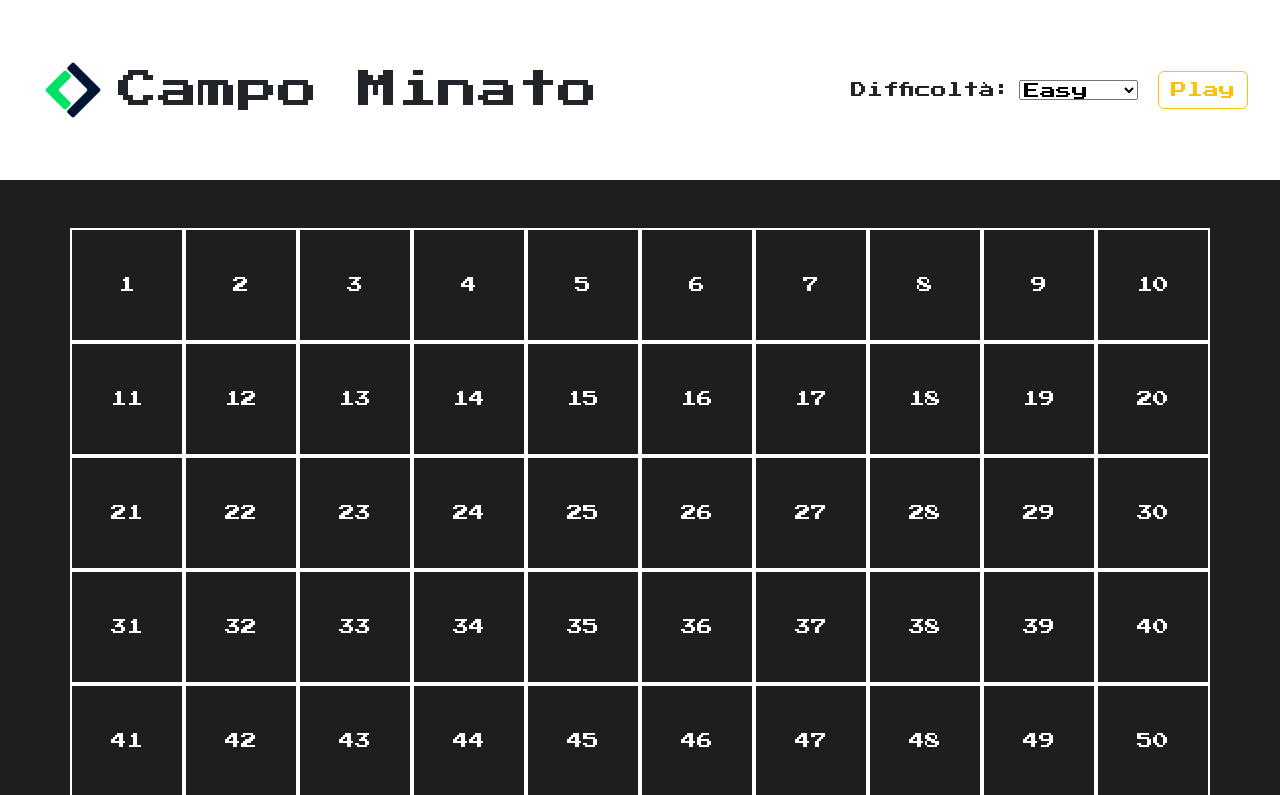
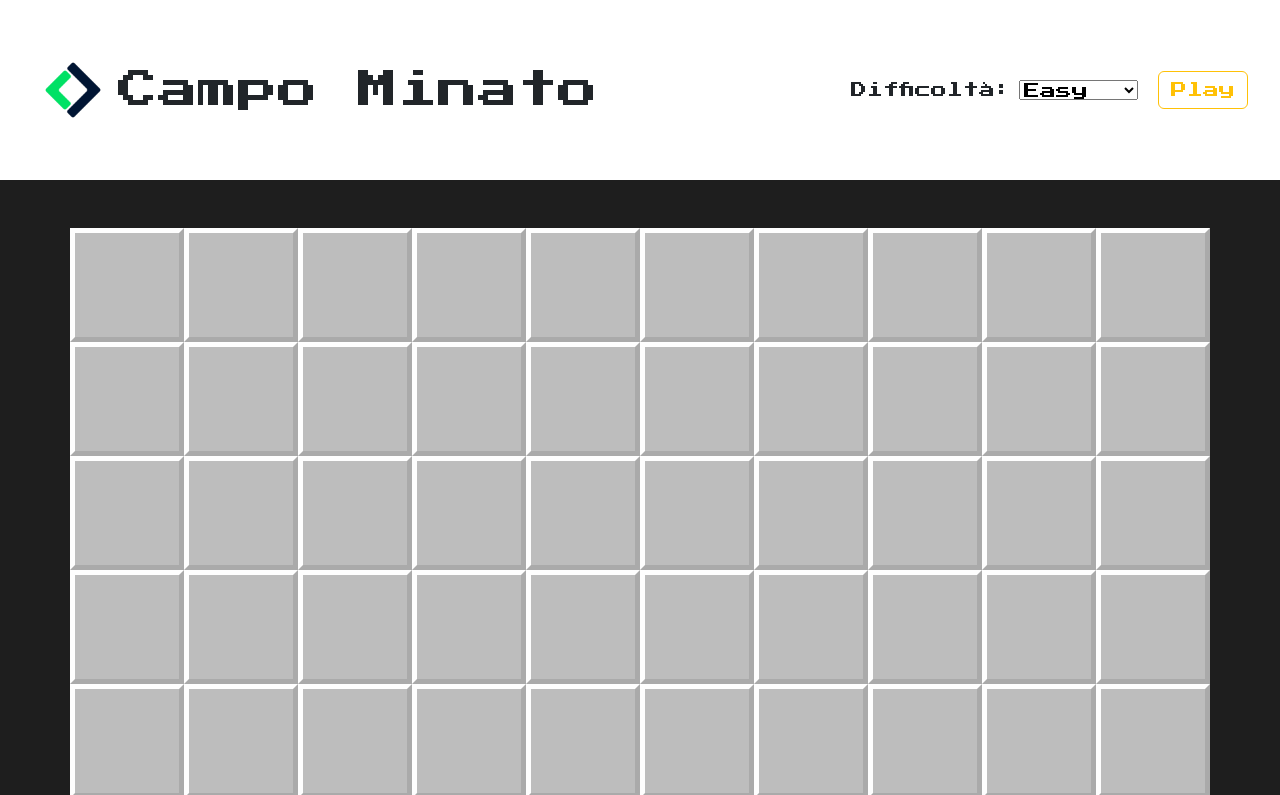
Before and after one commit to giuseppesciacca/js-campominato-grid, a plain HTML site: page index.html in a window 1280 px wide. Both pictures are taken after a click on the button "Play". Shown: the top 795 px of the page. Drawn offline with nearby package versions, Linux system fonts and the light colour scheme; a web font is replaced by a local one.

Commit message:
[change] style square

```diff
--- a/assets/css/style.css
+++ b/assets/css/style.css
@@ -25,7 +25,8 @@ body {
 
 .col_my {
     aspect-ratio: 1 / 1;
-    border: 2px solid white;
+    border: 5px outset #fefefe;
+    background-color: #bdbdbd;
 }
 
 .col_my_ez {
@@ -46,7 +47,8 @@ body {
 }
 
 .active {
-    background-color: lightblue;
+    border: 1px solid #3f3f3f;
+    background: #a9a9a9;
 }
 
 @media screen and (max-width: 480px) {
--- a/assets/js/main.js
+++ b/assets/js/main.js
@@ -49,17 +49,16 @@ function campoMinato(numCells) {
 
         rowEl.append(squareEl);
 
-        squareEl.innerHTML = `<span> ${i + 1} </span>`;
-
         //al click, coloro + log;
-        colorSquare(squareEl);
+        colorSquare(squareEl, i);
     }
 }
 
 //*************
-function colorSquare(element) {
+function colorSquare(element, index) {
     element.addEventListener('click', function () {
         this.classList.toggle('active');
-        console.log(`Hai cliccato la cella numero ${i + 1}`);
+        console.log(`Hai cliccato la cella numero ${index + 1}`);
+        this.innerHTML = `<span> ${index + 1} </span>`;
     })
 }
--- a/index.html
+++ b/index.html
@@ -57,7 +57,7 @@
     <main id="app_main" class="d-flex align-items-center justify-content-center">
         <div class="wrapper m-auto">
             <div class="container-fluid my-5">
-                <div id="row_main" class="row text-white">
+                <div id="row_main" class="row text-dark">
 
                 </div>
                 <!-- /container -->
```
